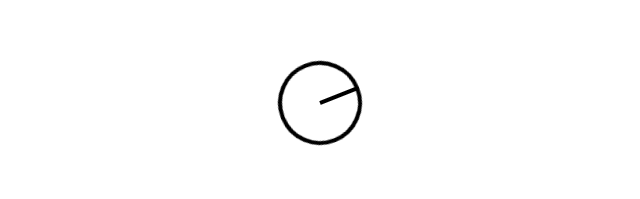
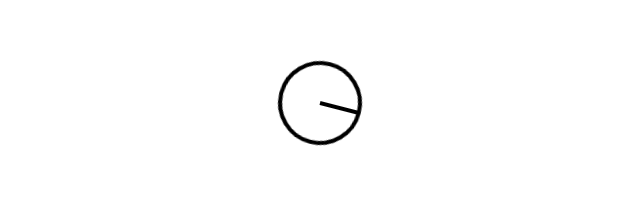
Before and after one commit to mattikl/react-state-examples, a React (Vite) app: page / in a window 1280 px wide. Shown: the part 192-391 px from the top of the page, without its empty margins (320-960 px from the left). Built offline with nearby package versions, Linux system fonts and the light colour scheme.

Commit message:
use two queries

```diff
--- a/src/App.tsx
+++ b/src/App.tsx
@@ -1,37 +1,45 @@
 import { useEffect, useState } from "react";
 import "./App.css";
-import { useOddMode } from "./queries";
 import { OddModeAnimation } from "./OddModeAnimation";
 import { log } from "./utils";
+import { useEnterOddMode, useIsInOddMode, useOddModeState } from "./queries";
 
 function App() {
-  const { data, isLoading } = useOddMode();
+  const { data: current, isLoading } = useIsInOddMode();
+  const { data: lastValue, mutate: setOddModeState } = useOddModeState();
+  const { mutate: enterOddMode } = useEnterOddMode();
+
   // Demonstrate a modal dialog that's in the DOM
   const [showModal, setShowModal] = useState(false);
 
   useEffect(() => {
-    if (data?.changed && !data.oddMode) {
-      log("show modal");
-      setShowModal(true);
+    if (current !== lastValue) {
+      if (current) {
+        log("enter odd mode");
+        setOddModeState(true);
+        enterOddMode();
+      } else {
+        log("show modal");
+        setShowModal(true);
+        setOddModeState(false);
+      }
     }
-  }, [data]);
+  }, [current]);
 
   if (isLoading) {
     return <div>Loading odd mode...</div>;
   }
 
-  if (!data) {
+  if (current === undefined) {
     return <div>error...</div>;
   }
 
-  const { oddMode, changed } = data;
-
   return (
     <>
-      <OddModeAnimation oddMode={oddMode} />
+      <OddModeAnimation oddMode={current ?? false} />
       <h1>Odd mode example</h1>
-      <p>Odd mode is {oddMode ? "ON" : "OFF"}</p>
-      <p>Changed in last API call: {changed.toString()}</p>
+      <p>Odd mode is {current ? "ON" : "OFF"}</p>
+      <p>Changed in last API call: {(current !== lastValue).toString()}</p>
       {showModal && (
         <div className="modal">
           <div className="modal-content">
--- a/src/queries.ts
+++ b/src/queries.ts
@@ -1,29 +1,33 @@
-import { useMutation, useQuery } from "@tanstack/react-query";
+import { useMutation, useQuery, useQueryClient } from "@tanstack/react-query";
 import { apiIsOddity, getOddModeState, saveOddModeState } from "./api";
 import { log, sleep } from "./utils";
 
-/** Return whether odd mode is on and whether the state has changed */
-export const useOddMode = () => {
-  const enterMutation = useEnterOddMode();
-
+export const useIsInOddMode = () => {
   return useQuery({
     queryKey: ["useIsInOddMode"],
-    queryFn: async () => {
-      const oddMode = await apiIsOddity();
-      const last = await getOddModeState();
-      const changed  = oddMode !== last;
-      if (changed) {
-        if (oddMode) {
-          enterMutation.mutate(); // Run in background
-        }
-        await saveOddModeState(oddMode);
-      }
-
-      return { oddMode, changed };
-    },
+    queryFn: apiIsOddity,
     refetchInterval: 1000 * 5,
   });
 };
+
+export const useOddModeState = () => {
+  const queryClient = useQueryClient();
+  const query = useQuery<boolean>({
+    queryKey: ["useOddModeState"],
+    queryFn: getOddModeState,
+  });
+
+  const { mutate } = useMutation({
+    mutationFn: saveOddModeState,
+    onSuccess: () => {
+      void queryClient.invalidateQueries({
+        queryKey: ["useOddModeState"],
+      });
+    },
+  });
+
+  return { ...query, mutate };
+}
 
 /** Mutation that should be run when entering odd mode */
 export const useEnterOddMode = () => {
```
